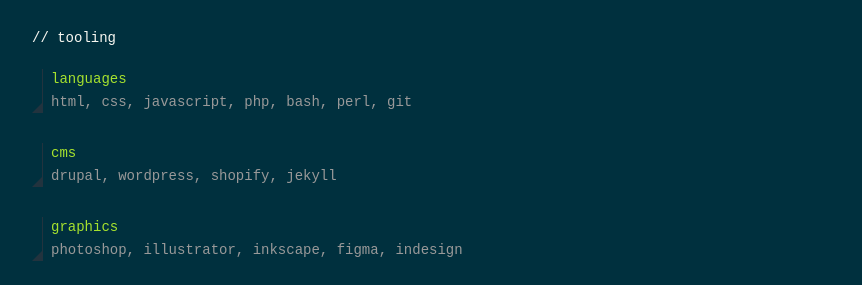
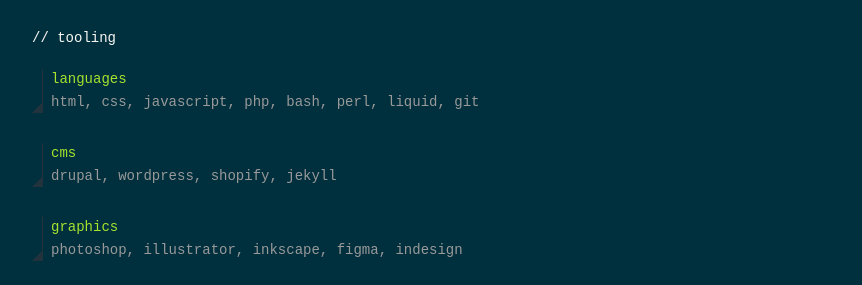
Before and after one commit to setstatic/setstatic.github.io, a Jekyll site: the page built from resume.md, in a window 1280 px wide and 900 px high, scrolled down 1618 px. Shown: the part 288-573 px from the top of the window, without its empty margins (208-1070 px from the left). Built offline with Jekyll 4.4.1, drawn with Linux system fonts in a browser that asks for light colours.

Commit message:
adding resume corrections 4

```diff
--- a/resume.md
+++ b/resume.md
@@ -140,7 +140,7 @@
   <div class="tools">
     <div class="frame">
       <div class="tools__section">languages</div>
-      <div class="tools__description">html, css, javascript, php, bash, perl, git</div>
+      <div class="tools__description">html, css, javascript, php, bash, perl, liquid, git</div>
     </div>
   </div>
 
```
